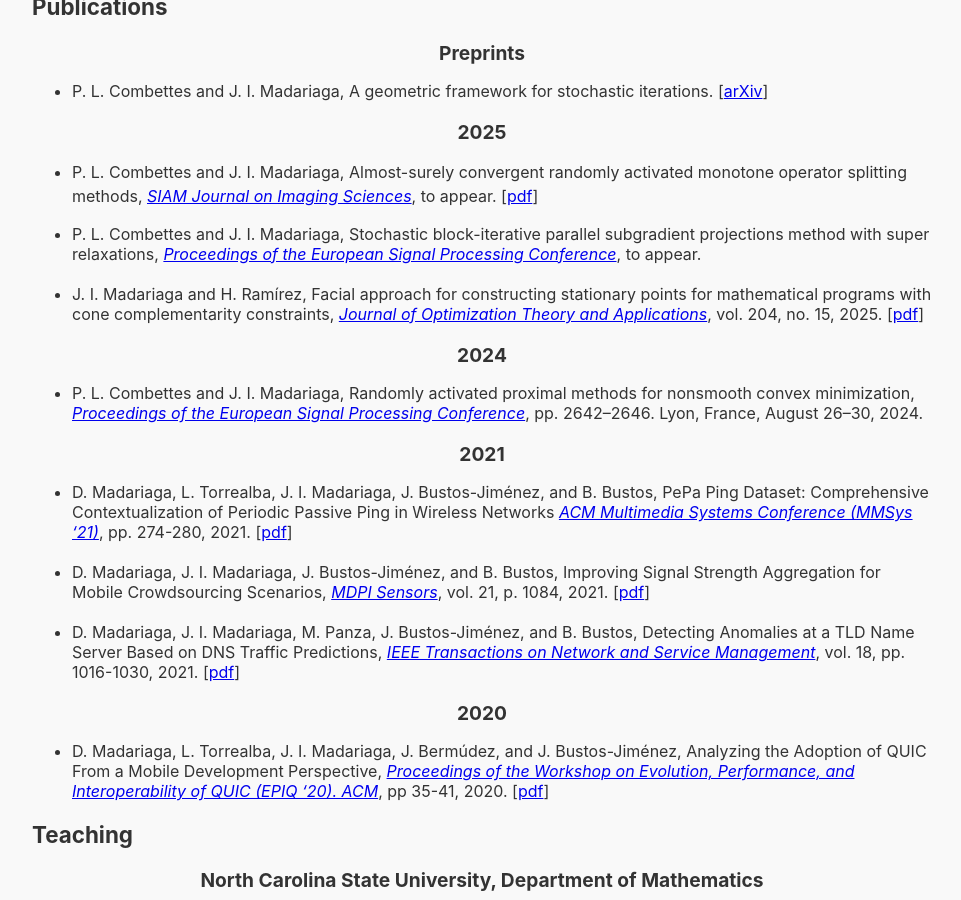
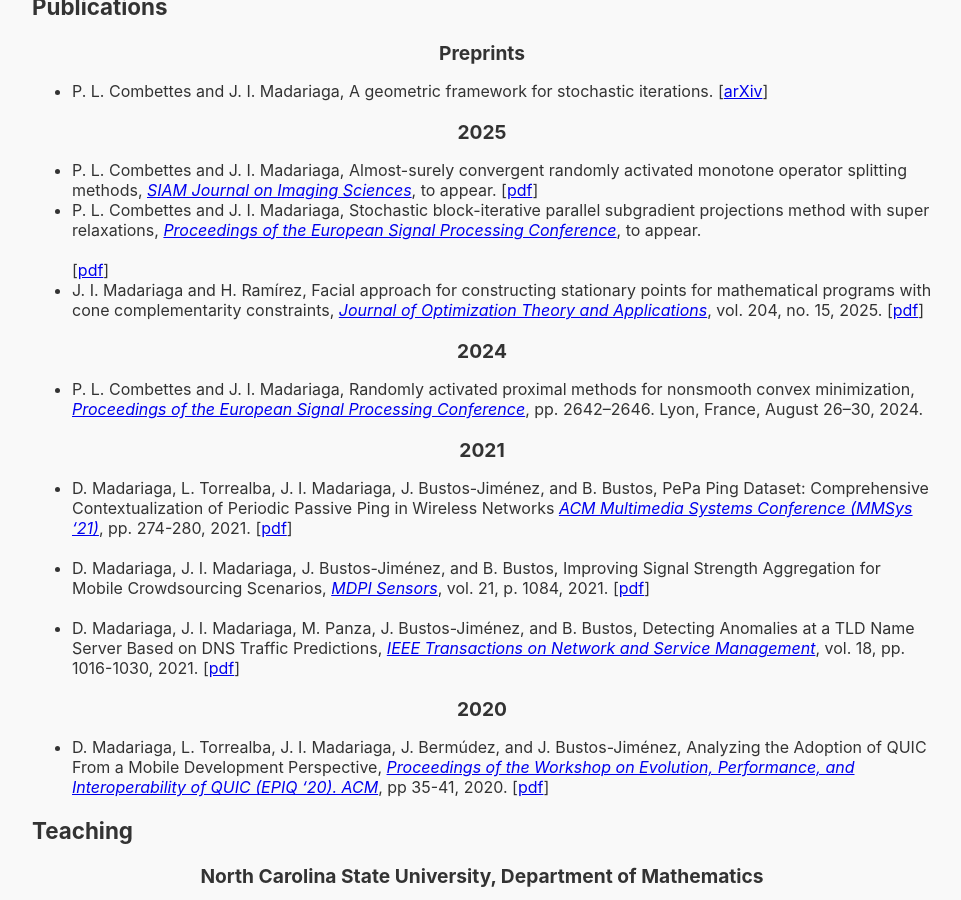
Before and after one commit to jmadariagar/jmadariagar.github.io, a Jekyll site: the page built from index.md, in a window 1280 px wide and 900 px high, scrolled down 955 px. Shown: the whole window, without its empty margins (158-1119 px from the left). Built offline with Jekyll 4.4.1, drawn with Linux system fonts in a browser that asks for light colours; our own code applies the rules of GitHub Pages for plain Markdown files; a script that is not in the unit is left out.

Commit message:
Update index.md

```diff
--- a/index.md
+++ b/index.md
@@ -23,8 +23,7 @@ My research interests encompass nonlinear analysis and optimization, with a focu
 
 <center> <h3>2025</h3> </center>
 * P. L. Combettes and J. I. Madariaga, Almost-surely convergent randomly activated monotone operator splitting methods, [<em>SIAM Journal on Imaging Sciences</em>](https://www.siam.org/publications/siam-journals/siam-journal-on-imaging-sciences/), to appear. [[pdf](https://javier.madariaga.cl/media/siims3.pdf)]
-
-* P. L. Combettes and J. I. Madariaga, Stochastic block-iterative parallel subgradient projections method with super relaxations, [<em>Proceedings of the European Signal Processing Conference</em>](https://eusipco2025.org/), to appear.<br><br>
+* P. L. Combettes and J. I. Madariaga, Stochastic block-iterative parallel subgradient projections method with super relaxations, [<em>Proceedings of the European Signal Processing Conference</em>](https://eusipco2025.org/), to appear.<br><br> [[pdf](https://javier.madariaga.cl/media/eusipco2025.pdf)]
 * J. I. Madariaga and H. Ramírez, Facial approach for constructing stationary points for mathematical programs with cone complementarity constraints, [<em>Journal of Optimization Theory and Applications</em>](https://link.springer.com/journal/10957), vol. 204, no. 15, 2025. [[pdf](https://doi.org/10.1007/s10957-024-02562-8)]
 
 <center> <h3>2024</h3> </center>
```
